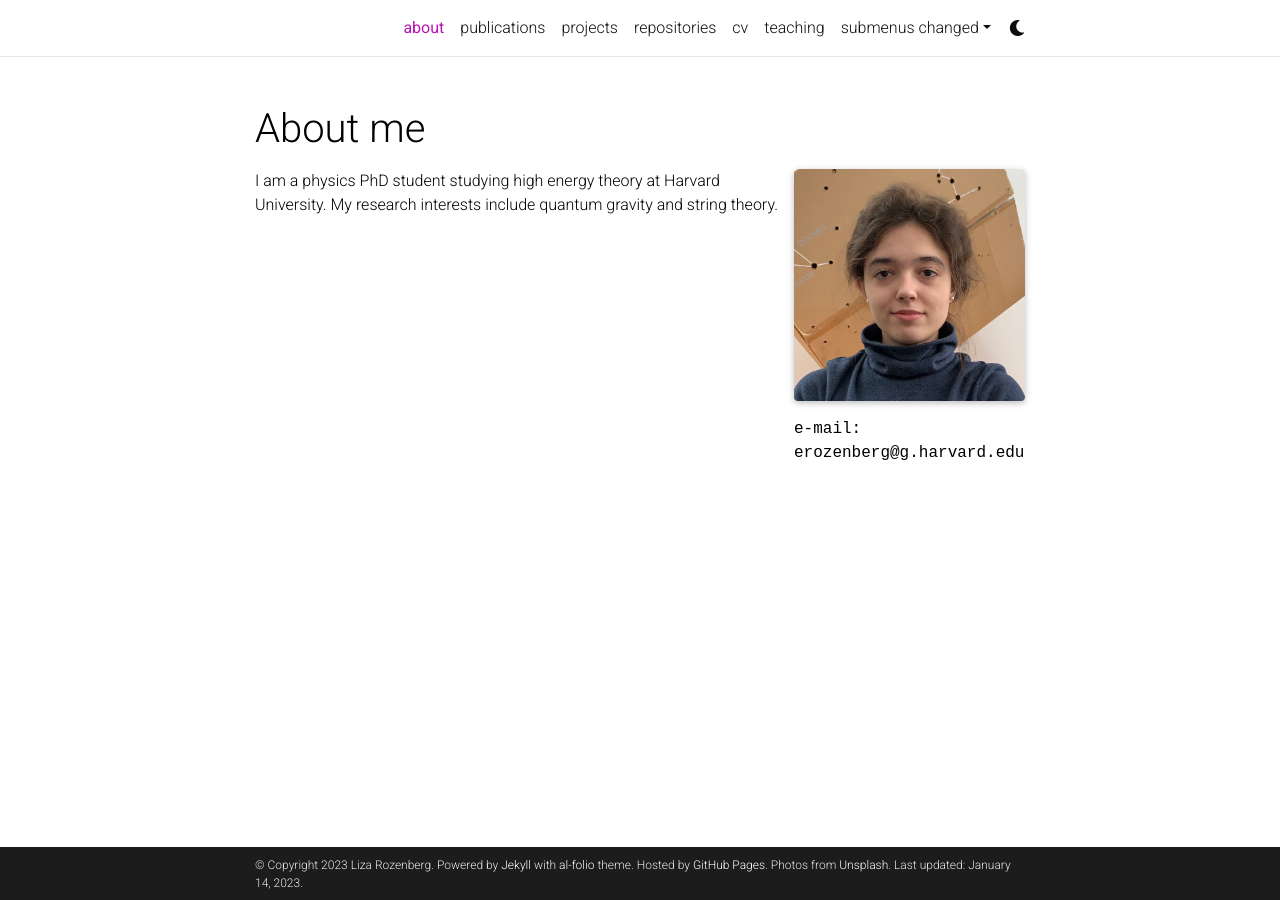
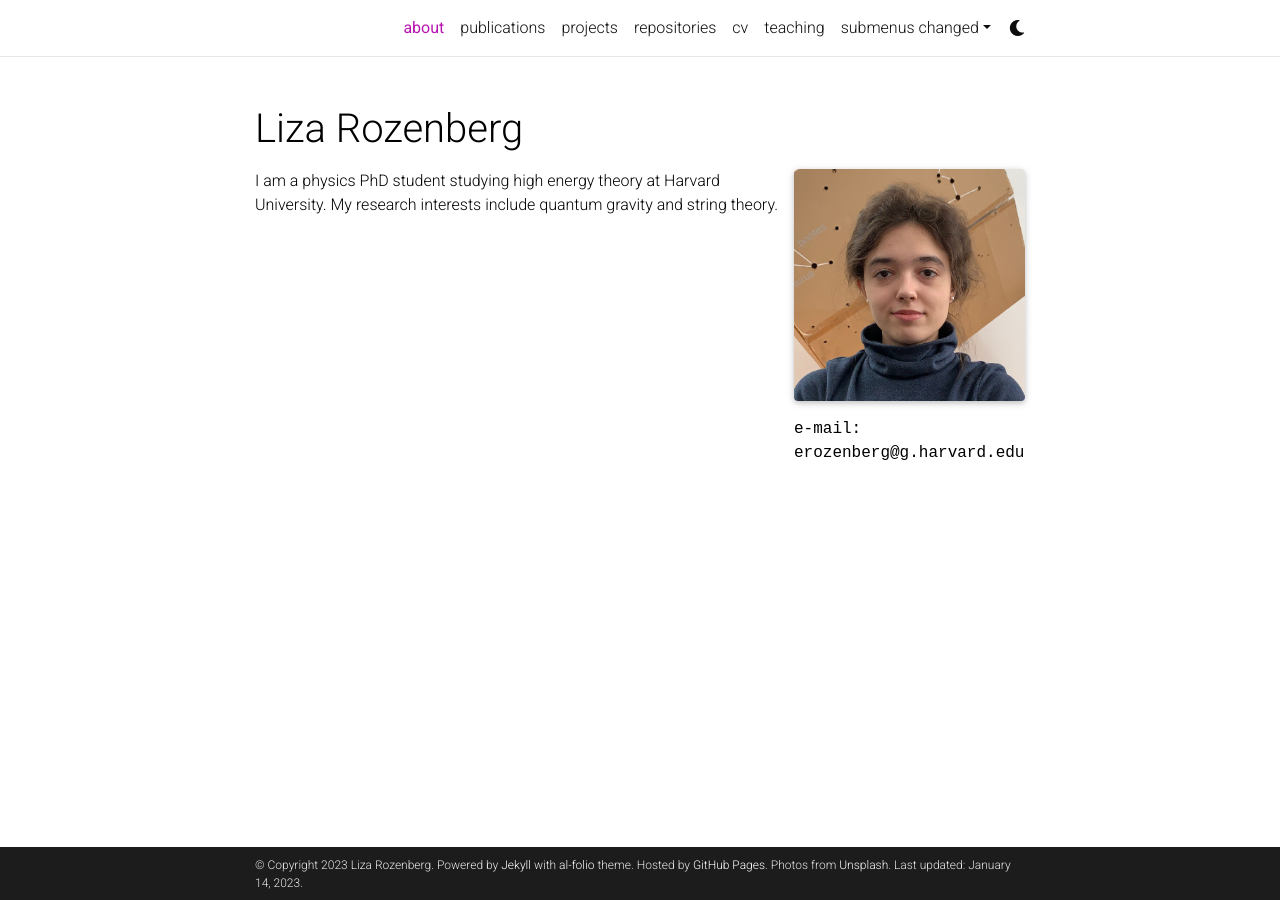
Before and after one commit to acequark/acequark.github.io, a Jekyll site: the page built from _pages/about.md, in a window 1280 px wide. Built offline with Jekyll 4.4.1, drawn with Linux system fonts in a browser that asks for light colours; full-size pictures stand in for the smaller copies a plugin makes; comment, search, counter and statistics services are not loaded; a style sheet for code colours, icons or effects is not loaded.

Commit message:
Update _config.yml

```diff
--- a/_config.yml
+++ b/_config.yml
@@ -2,7 +2,7 @@
 # Site settings
 # -----------------------------------------------------------------------------
 
-title: About me # the website title (if blank, full name will be used instead)
+title: Liza Rozenberg # the website title (if blank, full name will be used instead)
 first_name: Liza
 middle_name:
 last_name: Rozenberg
```
